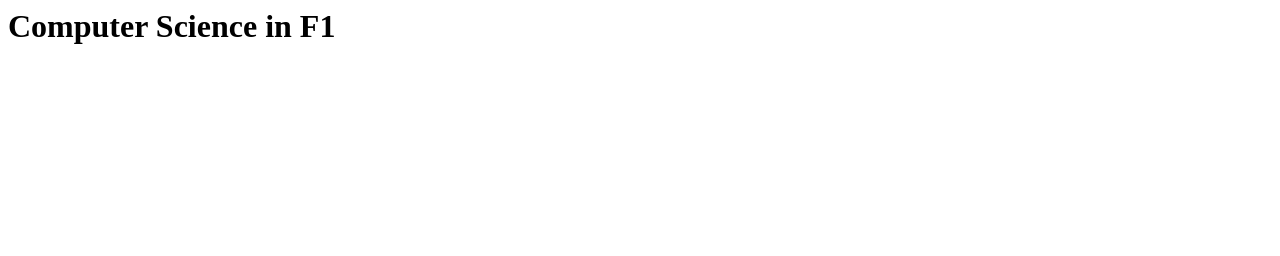
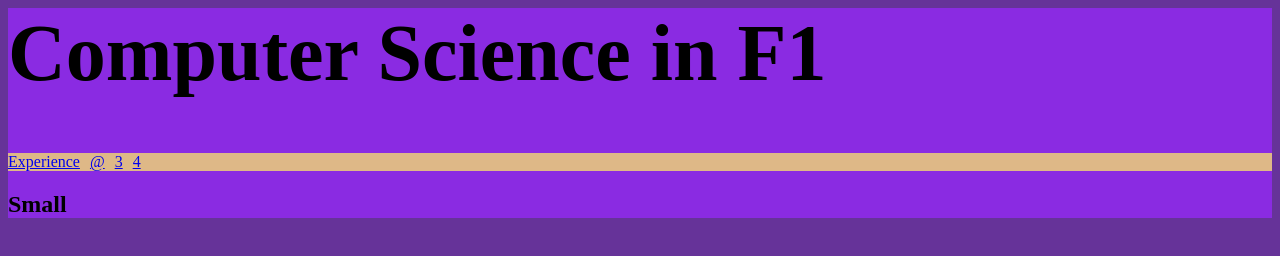
Before and after one commit to Isla04/Isla04.github.io, a plain HTML site: page index.html in a window 1280 px wide. Drawn offline with Linux system fonts and the light colour scheme.

Commit message:
First commit

```diff
--- a/index.html
+++ b/index.html
@@ -1,10 +1,25 @@
 <html>
 
-    <head>
-        <title>Computer Science in F1</title>
+<head>
+    <title>Computer Science in F1</title>
+    <link rel="stylesheet" href="styles.css" />
+</head>
 
-    </head>
 <body>
-    <h1>Computer Science in F1</h1>
+    <div class="bg">
+        <h1 class="big">Computer Science in F1</h1>
+        <div class="Hlbg">
+            <ul>
+                <li> <a href="experience.html">Experience</a></li>
+                <li> <a href="experience.html">@</a></li>
+                <li><a href="experience.html">3</a></li>
+                <li><a href="experience.html">4</a></li>
+
+            </ul>
+        </div>
+        <h2 class="small">Small</h2>
+    </div>
+
 </body>
+
 </html>
--- /dev/null
+++ b/styles.css
@@ -0,0 +1,34 @@
+h1 {
+    font-size: 5em;
+}
+
+/* .big {
+    font-size: 15em;
+} */
+
+/* .small {
+    font-size: 1em;
+} */
+
+
+.bg {
+    background-color:blueviolet;
+}
+
+body {
+    background-color:rebeccapurple;
+}
+
+.Hlbg {
+    background-color:burlywood;
+}
+
+ul {
+    display: flex;
+    list-style: none;
+    padding: 0;
+}
+
+ul li {
+    margin-right: 10px;
+}
```
Also changed, not shown: experience.html (added, +18 -0 lines).
